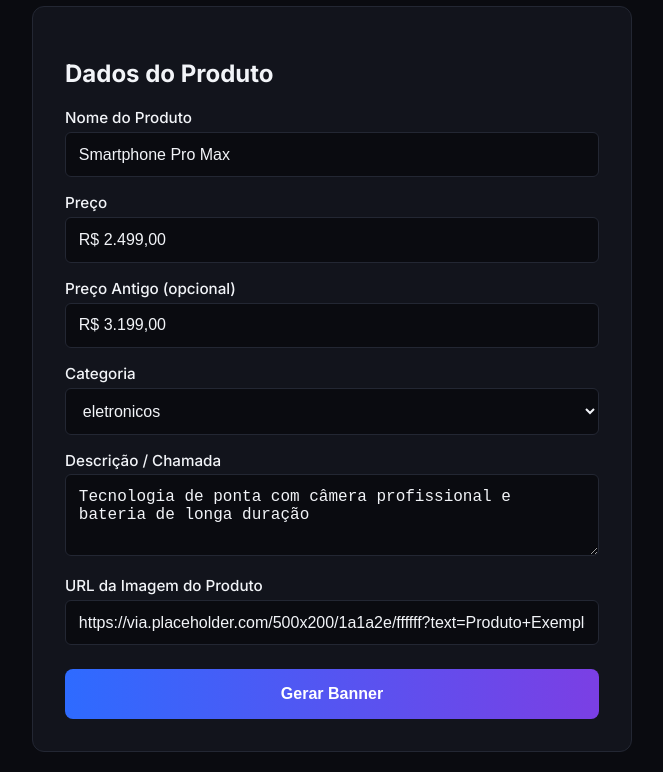
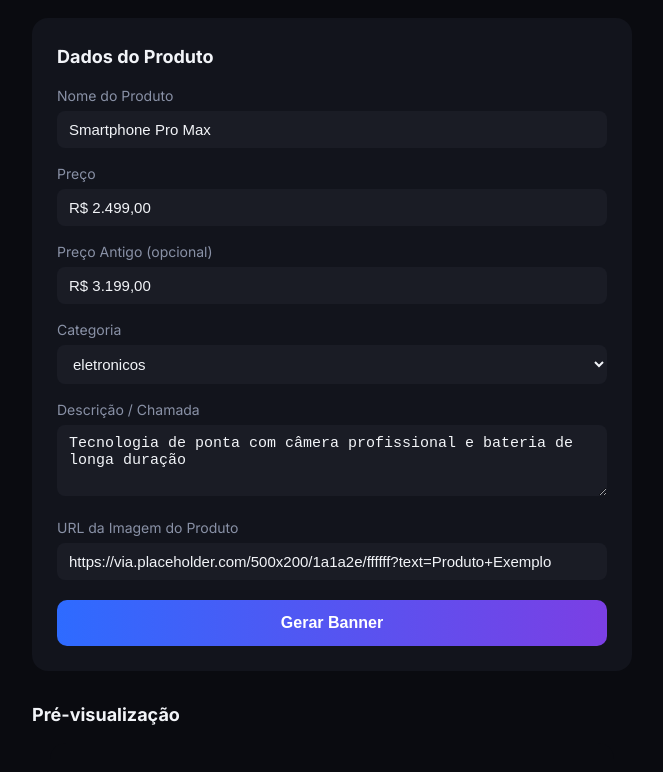
Before and after one commit to contatowconnect-lgtm/wconnect-banner-generator, an Astro site: page / in a window 1280 px wide. Shown: the part 101-873 px from the top of the page, without its empty margins (308-971 px from the left). Built offline with nearby package versions, Linux system fonts and the light colour scheme; Astro itself is replaced by a stand-in of ours.

Commit message:
Update index.astro

```diff
--- a/src/pages/index.astro
+++ b/src/pages/index.astro
@@ -26,9 +26,9 @@ const tamanho = "feed";
 <head>
   <meta charset="UTF-8" />
   <meta name="viewport" content="width=device-width, initial-scale=1.0" />
-  <title>Waynne AI - Gerador de Banners</title>
+  <title>Waynne AI – Gerador de Banners</title>
   <link rel="preconnect" href="https://fonts.googleapis.com">
-  <link href="https://fonts.googleapis.com/css2?family=Space+Grotesk:wght@400;500;600;700&family=Inter:wght@400;500;600;700&display=swap" rel="stylesheet">
+  <link href="https://fonts.googleapis.com/css2?family=Space+Grotesk:wght@400;600;700&family=Inter:wght@400;600;700&display=swap" rel="stylesheet">
   <style>
     :root {
       --wayne-bg: #0A0B10;
@@ -37,73 +37,73 @@ const tamanho = "feed";
       --wayne-violet: #7B3FE4;
       --wayne-text: #F2F4F8;
       --wayne-muted: #8991A6;
-      --wayne-line: #232733;
     }
-
+    * {
+      box-sizing: border-box;
+    }
     body {
       font-family: 'Inter', sans-serif;
       background-color: var(--wayne-bg);
       color: var(--wayne-text);
       margin: 0;
       padding: 20px;
+      line-height: 1.5;
     }
-
     .container {
       max-width: 600px;
       margin: 0 auto;
     }
-
     h1 {
+      text-align: center;
       font-family: 'Space Grotesk', sans-serif;
-      font-size: 1.8rem;
-      margin-bottom: 2rem;
       background: linear-gradient(90deg, var(--wayne-blue), var(--wayne-violet));
       -webkit-background-clip: text;
       -webkit-text-fill-color: transparent;
-      background-clip: text;
+      margin-bottom: 30px;
     }
-
     .form-card {
       background: var(--wayne-panel);
-      padding: 2rem;
-      border-radius: 12px;
-      margin-bottom: 2rem;
-      border: 1px solid var(--wayne-line);
+      padding: 25px;
+      border-radius: 16px;
+      margin-bottom: 30px;
     }
-
+    .form-card h2 {
+      margin-top: 0;
+      font-size: 18px;
+    }
     label {
       display: block;
-      margin: 1rem 0 0.3rem;
-      font-weight: 500;
-      font-size: 0.95rem;
+      margin: 15px 0 5px;
+      font-size: 14px;
+      color: var(--wayne-muted);
     }
-
     input, select, textarea {
       width: 100%;
-      padding: 0.8rem;
-      border-radius: 6px;
-      border: 1px solid var(--wayne-line);
-      background: var(--wayne-bg);
+      padding: 10px 12px;
+      background: #1A1C25;
+      border: none;
+      border-radius: 8px;
       color: var(--wayne-text);
-      font-size: 1rem;
-      box-sizing: border-box;
+      font-size: 15px;
     }
-
     button {
-      margin-top: 1.5rem;
-      padding: 1rem 2rem;
+      margin-top: 20px;
+      width: 100%;
+      padding: 14px;
       background: linear-gradient(90deg, var(--wayne-blue), var(--wayne-violet));
       color: white;
       border: none;
-      border-radius: 8px;
-      font-size: 1rem;
+      border-radius: 10px;
+      font-size: 16px;
       font-weight: 600;
       cursor: pointer;
-      width: 100%;
     }
-
     .preview {
-      margin-top: 2rem;
+      margin-top: 30px;
+    }
+    .preview h2 {
+      font-size: 18px;
+      margin-bottom: 15px;
     }
   </style>
 </head>
@@ -138,7 +138,7 @@ const tamanho = "feed";
       <label for="imagemProduto">URL da Imagem do Produto</label>
       <input type="url" id="imagemProduto" value={produtoExemplo.imagemProduto} />
 
-      <button>Gerar Banner</button>
+      <button id="btnGerar">Gerar Banner</button>
     </div>
 
     <div class="preview">
@@ -146,5 +146,13 @@ const tamanho = "feed";
       <RenderEngine dados={produtoExemplo} tamanho={tamanho} />
     </div>
   </div>
+
+<script>
+  const botaoGerar = document.getElementById('btnGerar');
+  botaoGerar?.addEventListener('click', () => {
+    const nomeProduto = document.getElementById('produto')?.value;
+    alert(`✅ Banner de "${nomeProduto}" pronto! 🎉`);
+  });
+</script>
 </body>
 </html>
```
